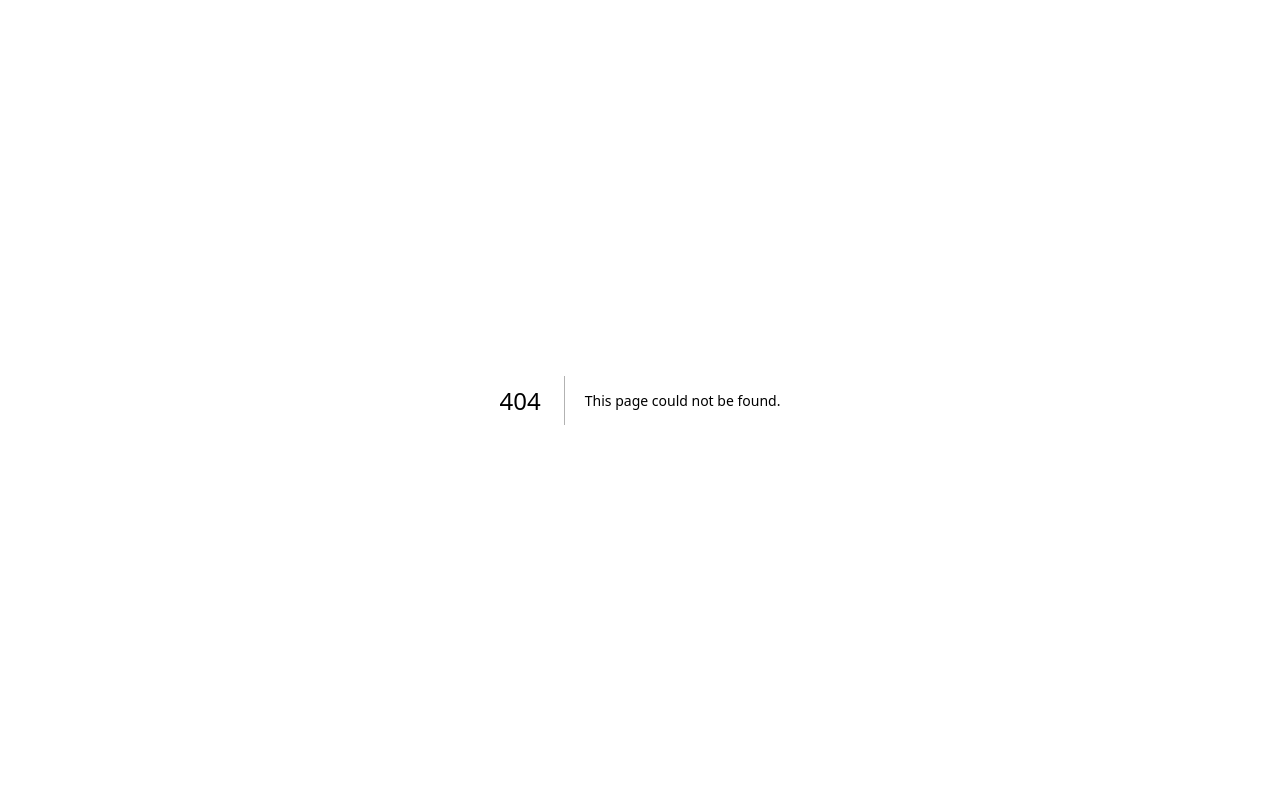
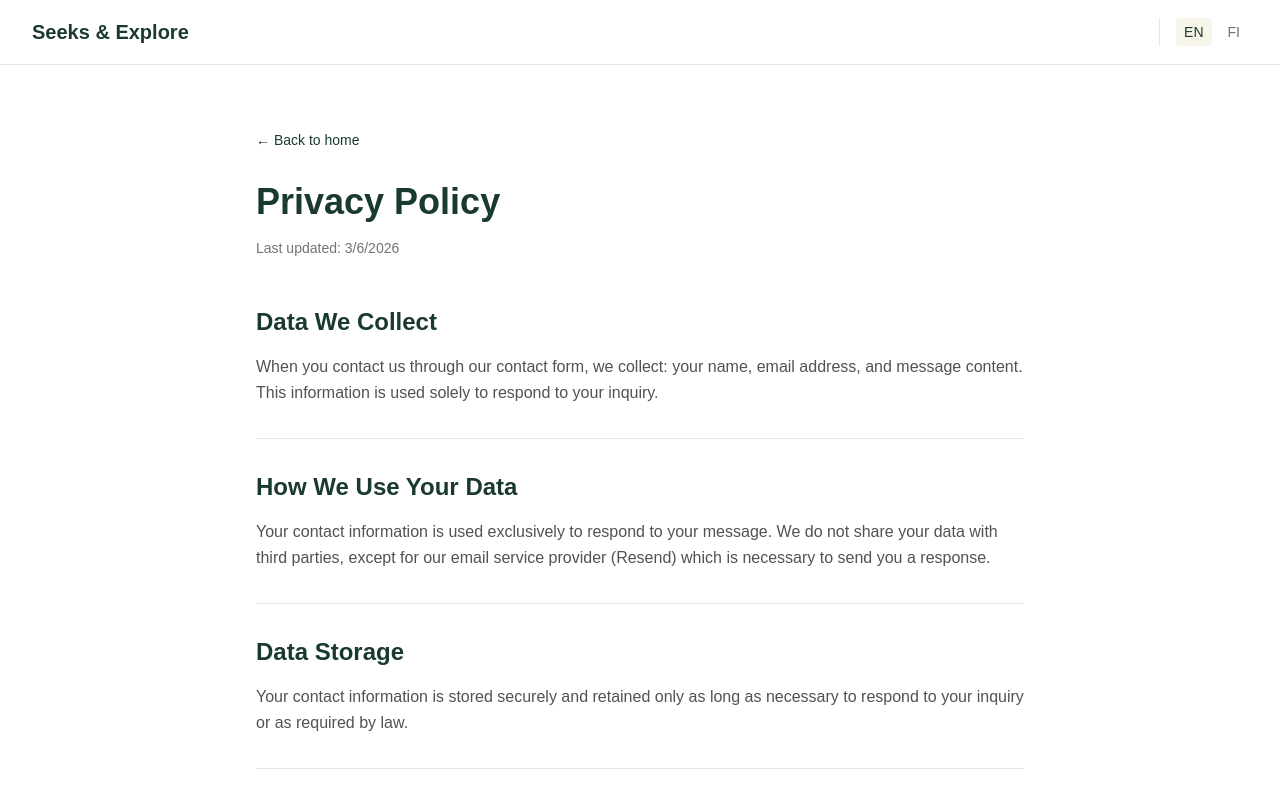
Before and after one commit to jyri-taskinen-tassu/seeksexplore, a Next.js app: page /privacy in a window 1280 px wide. Before the commit this address had no page. Shown: the top 800 px of the page. Built offline with nearby package versions, Linux system fonts and the light colour scheme.

Commit message:
Add privacy policy page and GDPR consent checkbox to contact form

```diff
--- a/app/page.tsx
+++ b/app/page.tsx
@@ -68,7 +68,7 @@ const translations = {
       },
       closing: "Whether your experience happens in the forest or indoors — the goal is the same: fewer moving parts, smoother days, and more sales.",
     },
-    socialProof: "Built in Finland. Provider-first. Designed for real operations.",
+    socialProof: "Built in Finland. Made with providers. Designed for real operations.",
     contact: {
       title: "Get in touch",
       name: "Name",
@@ -76,7 +76,9 @@ const translations = {
       message: "Message",
       submit: "Send message",
       directEmail: "Or email us directly:",
-      replyTime: "We reply within 48h.",
+      replyTime: "We reply within 24h.",
+      privacyConsent: "I agree to the",
+      privacyLink: "privacy policy",
     },
     footer: {
       copyright: "All rights reserved.",
@@ -146,7 +148,7 @@ const translations = {
       },
       closing: "Tapahtuuko elämyksesi metsässä vai sisätiloissa — tavoite on sama: vähemmän liikkuvia osia, sujuvammat päivät ja enemmän myyntiä.",
     },
-    socialProof: "Rakennettu Suomessa. Apuna yrityksille. Suunniteltu todelliseen tarpeeseen.",
+    socialProof: "Rakennettu Suomessa. Yhdessä yritysten kanssa. Suunniteltu todelliseen tarpeeseen.",
     contact: {
       title: "Ota yhteyttä",
       name: "Nimi",
@@ -154,7 +156,9 @@ const translations = {
       message: "Viesti",
       submit: "Lähetä viesti",
       directEmail: "Tai lähetä sähköpostia suoraan:",
-      replyTime: "Vastaamme 48 tunnin sisällä.",
+      replyTime: "Vastaamme 24 tunnin sisällä.",
+      privacyConsent: "Hyväksyn",
+      privacyLink: "tietosuojaselosteen",
     },
     footer: {
       copyright: "Kaikki oikeudet pidätetään.",
@@ -179,10 +183,7 @@ export default function LandingPage() {
     e.preventDefault();
     e.stopPropagation();
 
-    alert('Form submit started!'); // Debug
-
     if (!contactForm.name || !contactForm.email || !contactForm.message) {
-      alert('Please fill all fields');
       return;
     }
 
@@ -212,12 +213,10 @@ export default function LandingPage() {
       } else {
         setSubmitStatus('error');
         console.error('API Error:', data);
-        alert('Error: ' + (data.error || 'Failed to send') + (data.details ? '\nDetails: ' + JSON.stringify(data.details) : ''));
       }
     } catch (error) {
       console.error('Error submitting form:', error);
       setSubmitStatus('error');
-      alert('Error: ' + (error instanceof Error ? error.message : 'Failed to send'));
     } finally {
       setIsSubmitting(false);
     }
@@ -571,15 +570,25 @@ export default function LandingPage() {
                   required
                 />
               </div>
+              <div className="flex items-start gap-2">
+                <input
+                  type="checkbox"
+                  id="privacy-consent"
+                  required
+                  className="mt-1 w-4 h-4 text-[var(--color-forest)] border-neutral-300 rounded focus:ring-[var(--color-forest)]"
+                />
+                <label htmlFor="privacy-consent" className="text-sm text-neutral-600">
+                  {t.contact.privacyConsent}{" "}
+                  <a href="/privacy" className="text-[var(--color-forest)] hover:underline">
+                    {t.contact.privacyLink}
+                  </a>
+                </label>
+              </div>
               <button
                 type="submit"
                 id="contact-submit-button"
                 disabled={isSubmitting}
-                onClick={() => {
-                  alert('Button clicked!');
-                }}
                 className="w-full px-8 py-4 bg-[var(--color-forest)] text-white rounded-lg font-semibold hover:bg-[#0f2a1f] transition-colors shadow-sm disabled:opacity-50 disabled:cursor-not-allowed"
-                style={{ cursor: 'pointer' }}
               >
                 {isSubmitting
                   ? (language === 'en' ? 'Sending...' : 'Lähetetään...')
@@ -629,6 +638,10 @@ export default function LandingPage() {
           <div className="flex flex-col md:flex-row items-center justify-between gap-4">
             <div className="text-sm">
               © {new Date().getFullYear()} Seeks & Explore. {t.footer.copyright}
+              {" "}·{" "}
+              <a href="/privacy" className="hover:underline">
+                {language === 'en' ? 'Privacy Policy' : 'Tietosuojaseloste'}
+              </a>
             </div>
             <div className="text-sm">
               {t.footer.investor}{" "}
--- /dev/null
+++ b/app/privacy/page.tsx
@@ -0,0 +1,133 @@
+"use client";
+
+import { useState } from "react";
+import Link from "next/link";
+
+type Language = "en" | "fi";
+
+const translations = {
+  en: {
+    title: "Privacy Policy",
+    lastUpdated: "Last updated:",
+    sections: {
+      dataCollection: {
+        title: "Data We Collect",
+        content: "When you contact us through our contact form, we collect: your name, email address, and message content. This information is used solely to respond to your inquiry."
+      },
+      dataUse: {
+        title: "How We Use Your Data",
+        content: "Your contact information is used exclusively to respond to your message. We do not share your data with third parties, except for our email service provider (Resend) which is necessary to send you a response."
+      },
+      dataStorage: {
+        title: "Data Storage",
+        content: "Your contact information is stored securely and retained only as long as necessary to respond to your inquiry or as required by law."
+      },
+      yourRights: {
+        title: "Your Rights",
+        content: "You have the right to access, correct, or delete your personal data at any time. To exercise these rights, please contact us at hello@seeksexplore.com."
+      },
+      contact: {
+        title: "Contact Us",
+        content: "If you have questions about this privacy policy, please contact us at hello@seeksexplore.com."
+      }
+    },
+    back: "Back to home"
+  },
+  fi: {
+    title: "Tietosuojaseloste",
+    lastUpdated: "Päivitetty:",
+    sections: {
+      dataCollection: {
+        title: "Keräämämme tiedot",
+        content: "Kun otat meihin yhteyttä lomakkeen kautta, keräämme: nimesi, sähköpostiosoitteesi ja viestisi sisällön. Näitä tietoja käytetään ainoastaan vastaamiseen."
+      },
+      dataUse: {
+        title: "Tietojen käyttö",
+        content: "Yhteystietojasi käytetään ainoastaan vastaamiseen. Emme jaa tietojasi kolmansien osapuolien kanssa, paitsi sähköpostipalveluntarjoajamme (Resend) kanssa, joka on välttämätön vastauksen lähettämiseen."
+      },
+      dataStorage: {
+        title: "Tietojen säilytys",
+        content: "Yhteystietosi säilytetään turvallisesti ja niitä säilytetään vain niin kauan kuin on tarpeen vastaamiseen tai laki vaatii."
+      },
+      yourRights: {
+        title: "Oikeutesi",
+        content: "Sinulla on oikeus tarkastaa, korjata tai poistaa henkilötietosi milloin tahansa. Ota yhteyttä osoitteeseen hello@seeksexplore.com."
+      },
+      contact: {
+        title: "Ota yhteyttä",
+        content: "Jos sinulla on kysymyksiä tietosuojaselosteesta, ota yhteyttä osoitteeseen hello@seeksexplore.com."
+      }
+    },
+    back: "Takaisin etusivulle"
+  }
+};
+
+export default function PrivacyPage() {
+  const [language, setLanguage] = useState<Language>("en");
+  const t = translations[language];
+
+  return (
+    <div className="min-h-screen bg-white">
+      <nav className="fixed top-0 left-0 right-0 z-50 bg-white/95 backdrop-blur-sm border-b border-neutral-200">
+        <div className="max-w-7xl mx-auto px-4 sm:px-6 lg:px-8">
+          <div className="flex items-center justify-between h-16">
+            <Link href="/" className="text-xl font-semibold text-[var(--color-forest)]">
+              Seeks & Explore
+            </Link>
+            <div className="flex items-center gap-2 border-l border-neutral-200 pl-4 ml-4">
+              <button
+                onClick={() => setLanguage("en")}
+                className={`text-sm font-medium px-2 py-1 rounded transition-colors ${
+                  language === "en"
+                    ? "text-[var(--color-forest)] bg-[var(--color-cream)]/50"
+                    : "text-neutral-500 hover:text-neutral-700"
+                }`}
+              >
+                EN
+              </button>
+              <button
+                onClick={() => setLanguage("fi")}
+                className={`text-sm font-medium px-2 py-1 rounded transition-colors ${
+                  language === "fi"
+                    ? "text-[var(--color-forest)] bg-[var(--color-cream)]/50"
+                    : "text-neutral-500 hover:text-neutral-700"
+                }`}
+              >
+                FI
+              </button>
+            </div>
+          </div>
+        </div>
+      </nav>
+
+      <main className="pt-32 pb-20 px-4 sm:px-6 lg:px-8">
+        <div className="max-w-3xl mx-auto">
+          <Link href="/" className="text-sm text-[var(--color-forest)] hover:underline mb-8 inline-block">
+            ← {t.back}
+          </Link>
+
+          <h1 className="text-4xl font-bold text-[var(--color-forest)] mb-4">
+            {t.title}
+          </h1>
+
+          <p className="text-sm text-neutral-500 mb-12">
+            {t.lastUpdated} {new Date().toLocaleDateString(language === "en" ? "en-US" : "fi-FI")}
+          </p>
+
+          <div className="space-y-8">
+            {Object.values(t.sections).map((section, index) => (
+              <div key={index} className="border-b border-neutral-200 pb-8 last:border-b-0">
+                <h2 className="text-2xl font-semibold text-[var(--color-forest)] mb-4">
+                  {section.title}
+                </h2>
+                <p className="text-neutral-600 leading-relaxed">
+                  {section.content}
+                </p>
+              </div>
+            ))}
+          </div>
+        </div>
+      </main>
+    </div>
+  );
+}
```
